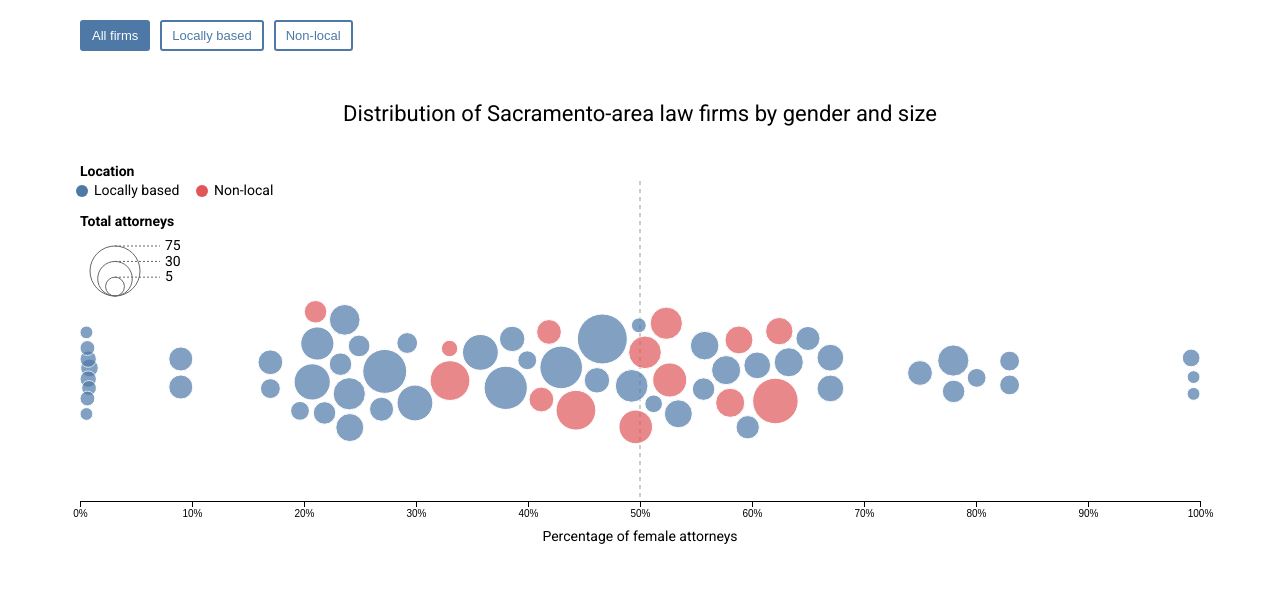
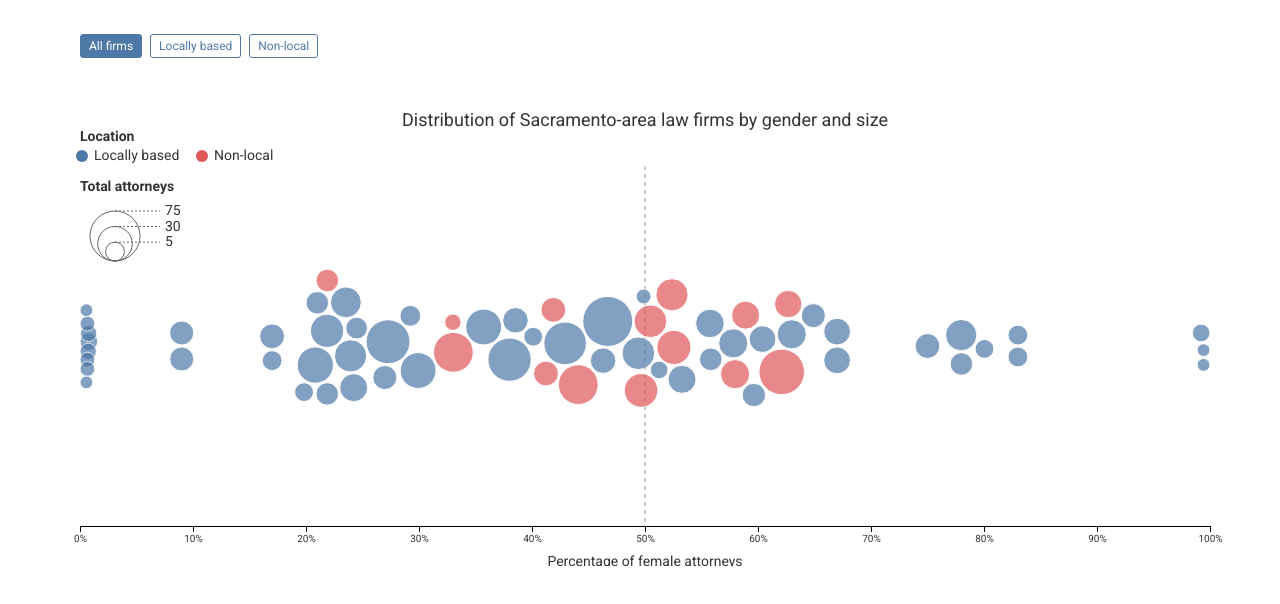
Before and after one commit to sacbizjournal/lawfirm-diversity, a website: page index.html in a window 1280 px wide. Drawn offline with nearby package versions, Linux system fonts and the light colour scheme.

Commit message:
chart updated

```diff
--- a/index.html
+++ b/index.html
@@ -19,11 +19,12 @@
         .chart-container {
             width: 100%;
             max-width: 1200px;
-            margin: 0 auto;
-            background-color: #fff;
-            position: relative;
+            margin: 1em auto;
             padding: 0;
             box-sizing: border-box;
+            font-family: "Roboto", sans-serif !important;
+            line-height: 1.4 !important;
+            font-size: 14px !important;
         }
         .dot {
             opacity: 0.7;
@@ -35,22 +36,23 @@
         }
         .axis-label {
             font-size: 12px;
+            fill: #666;
         }
         .center-line {
             stroke: #999;
             stroke-dasharray: 4;
         }
         .tooltip {
-            position: absolute;
+            position: absolute !important;
+            z-index: 1000;
             padding: 10px;
-            background: rgba(255, 255, 255, 0.95);
+            background: white;
             border: 1px solid #ddd;
             border-radius: 4px;
             pointer-events: none;
-            font-size: 14px;
+            font-size: 14px !important;
+            line-height: 1.4 !important;
             box-shadow: 0 2px 4px rgba(0,0,0,0.1);
-            max-width: 300px;
-            z-index: 1000;
         }
         .tooltip .firm-name {
             font-weight: bold;
@@ -68,19 +70,20 @@
 
         .tabs {
             display: flex;
-            gap: 10px;
-            margin-bottom: 10px;
+            gap: 8px;
+            margin-bottom: 8px;
             padding-left: 40px;
         }
         .tab-button {
-            padding: 6px 10px;
-            border: 2px solid #4e79a7;
+            padding: 4px 8px;
+            border: 1.5px solid #4e79a7;
             background: none;
             color: #4e79a7;
             cursor: pointer;
-            font-size: 13px;
+            font-size: 12px;
             border-radius: 3px;
             transition: all 0.3s ease;
+            font-family: inherit;
         }
         .tab-button.active {
             background: #4e79a7;
@@ -93,13 +96,20 @@
         #chart {
             width: 100%;
             position: relative;
+            margin: 0 auto;
+            display: block !important;
+            box-sizing: border-box !important;
+            overflow: visible !important;
         }
         @media (max-width: 768px) {
             body {
                 padding: 10px;
             }
+            .chart-container {
+                margin: 0.5em auto;
+            }
             .chart-title {
-                font-size: 16px;
+                font-size: 14px;
             }
             .chart-subtitle {
                 font-size: 12px;
@@ -111,6 +121,23 @@
             .tooltip .firm-name {
                 font-size: 14px;
             }
+            .tabs {
+                padding-left: 20px;
+            }
+        }
+        /* Ensure SVG text matches article style */
+        svg text {
+            font-family: "Roboto", sans-serif !important;
+            line-height: 1.4 !important;
+            fill: #333 !important;
+        }
+        /* Reset any CMS margins on chart elements */
+        .chart-title,
+        .axis-label,
+        .legend text {
+            margin: 0 !important;
+            padding: 0 !important;
+            line-height: normal !important;
         }
     </style>
 </head>
--- a/script.js
+++ b/script.js
@@ -1,57 +1,71 @@
 // Create the visualization with given dimensions
 function createVisualization(width, height, filterType = 'all') {
-    // Clear any existing visualization
-    d3.select('#chart').selectAll('*').remove();
+    // Clear any existing visualization and set up container
+    const chartContainer = d3.select('#chart')
+        .style('position', 'relative')
+        .style('width', '100%')
+        .style('height', 'auto')
+        .style('overflow', 'hidden');
 
-    // Get data from global scope and filter based on type
-    let data = window.lawFirmsData;
+    chartContainer.selectAll('*').remove();
+
+    // Get data from global scope
+    let fullData = window.lawFirmsData;
+
+    // Set up the chart dimensions with adjusted margins
+    const margin = {
+        top: width < 600 ? 120 : 100,    // Reduced top margin
+        right: 30,
+        bottom: 40,  // Reduced bottom margin
+        left: 40
+    };
+    const chartWidth = width - margin.left - margin.right;
+    const chartHeight = height - margin.top - margin.bottom;
+
+    // Scale for circle sizes - make circles smaller on small screens
+    const sizeScale = d3.scaleSqrt()
+        .domain([0, d3.max(fullData, d => d.totalAttorney)])
+        .range([width < 600 ? 2 : 4, Math.min(width < 600 ? 15 : 25, chartWidth / 40)]);
+
+    // Then filter data based on type
+    let data = fullData;
     if (filterType === 'local') {
         data = data.filter(d => d.locallyBased === 'Y');
     } else if (filterType === 'nonlocal') {
         data = data.filter(d => d.locallyBased === 'N');
     }
 
-    // Set up the chart dimensions with adjusted margins
-    const margin = {
-        top: width < 600 ? 160 : 120,    // Increased top margin to prevent overlap
-        right: 40,
-        bottom: 60,
-        left: 40
-    };
-    const chartWidth = width - margin.left - margin.right;
-    const chartHeight = height - margin.top - margin.bottom;
-
     // Create scales first
     const xScale = d3.scaleLinear()
         .domain([0, 1])
         .range([0, chartWidth]);
 
-    // Scale for circle sizes - make circles smaller on small screens
-    const sizeScale = d3.scaleSqrt()
-        .domain([0, d3.max(data, d => d.totalAttorney)])
-        .range([width < 600 ? 2 : 4, Math.min(width < 600 ? 15 : 25, chartWidth / 40)]);
-
-    // Create tooltip div
-    const tooltip = d3.select('#chart')
+    // Create tooltip div with absolute positioning
+    const tooltip = chartContainer
         .append('div')
         .attr('class', 'tooltip')
+        .style('position', 'absolute')
+        .style('pointer-events', 'none')
         .style('opacity', 0);
 
-    // Create the SVG container with viewBox
-    const svg = d3.select('#chart')
+    // Create the SVG container with fixed aspect ratio
+    const svg = chartContainer
         .append('svg')
+        .attr('width', width)
+        .attr('height', height)
         .attr('viewBox', `0 0 ${width} ${height}`)
-        .style('width', '100%')
+        .style('display', 'block')  // Prevent inline spacing issues
+        .style('max-width', '100%')
         .style('height', 'auto')
         .append('g')
         .attr('transform', `translate(${margin.left},${margin.top})`);
 
     // Add title and subtitle with adjusted positioning
     const titleGroup = svg.append('g')
-        .attr('transform', `translate(${chartWidth/2}, ${-margin.top/2})`);  // Moved title up by removing +20
+        .attr('transform', `translate(${chartWidth/2}, ${-margin.top/2 + 10})`);  // Adjusted title position
 
     // Calculate responsive font size based on chart width
-    const titleFontSize = Math.max(16, Math.min(22, width / 40));  // Scales between 16px and 24px
+    const titleFontSize = Math.max(14, Math.min(18, width / 50));  // Reduced font size range
 
     titleGroup.append('text')
         .attr('class', 'chart-title')
@@ -63,7 +77,7 @@ function createVisualization(width, height, filterType = 'all') {
 
     // Add legends at the top left with improved responsive positioning
     const legendGroup = svg.append('g')
-        .attr('transform', `translate(0, ${-margin.top/2 + 70})`);  // Increased offset from 50 to 70
+        .attr('transform', `translate(0, ${-margin.top/2 + 40})`);  // Reduced spacing
 
     // Legend for locally based
     legendGroup.append('text')
@@ -257,8 +271,8 @@ function createVisualization(width, height, filterType = 'all') {
     // Create and start the simulation
     const simulation = d3.forceSimulation(data)
         .force('x', d3.forceX(d => xScale(d.fPercentage)).strength(1))
-        .force('y', d3.forceY(chartHeight * 0.6).strength(0.1))  // Move center of force to 60% of chart height
-        .force('collision', d3.forceCollide().radius(d => sizeScale(d.totalAttorney) + 2).strength(0.8))
+        .force('y', d3.forceY(chartHeight * 0.5).strength(0.1))  // Moved dots up slightly
+        .force('collision', d3.forceCollide().radius(d => sizeScale(d.totalAttorney) + 1).strength(0.8))  // Reduced collision padding
         .alphaDecay(0.01);
 
     // Update dot positions on each tick of the simulation
@@ -292,7 +306,7 @@ document.addEventListener('DOMContentLoaded', () => {
     // Get the initial size of the container
     const container = document.getElementById('chart');
     const width = Math.min(1200, container.clientWidth);
-    const height = Math.min(500, window.innerHeight * 0.7);
+    const height = Math.min(500, window.innerHeight * 0.7);  // Restored to original larger height
 
     // Initial creation
     createVisualization(width, height, 'all');
@@ -316,7 +330,7 @@ document.addEventListener('DOMContentLoaded', () => {
         clearTimeout(resizeTimer);
         resizeTimer = setTimeout(() => {
             const newWidth = Math.min(1200, container.clientWidth);
-            const newHeight = Math.min(500, window.innerHeight * 0.7);
+            const newHeight = Math.min(500, window.innerHeight * 0.7);  // Match initial larger height
             const activeType = document.querySelector('.tab-button.active').dataset.type;
             createVisualization(newWidth, newHeight, activeType);
         }, 250);
```
Also changed, not shown: 1 other file.
